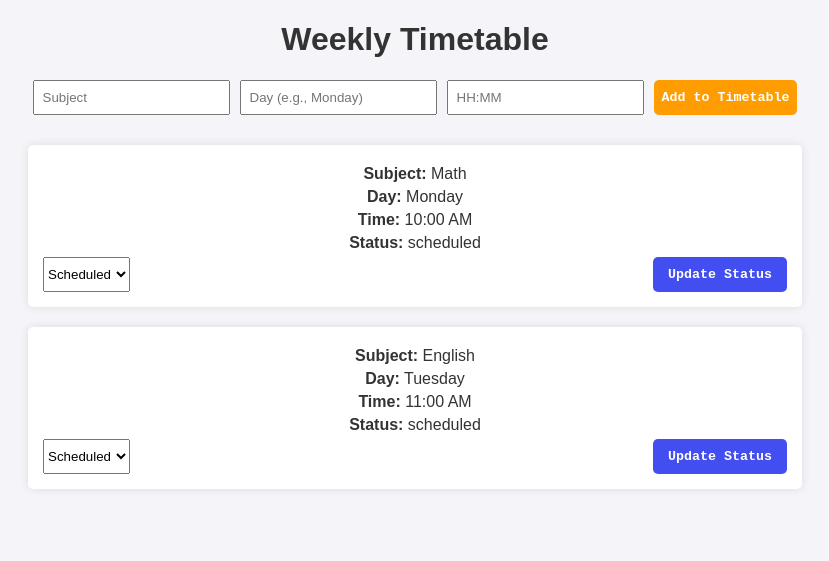
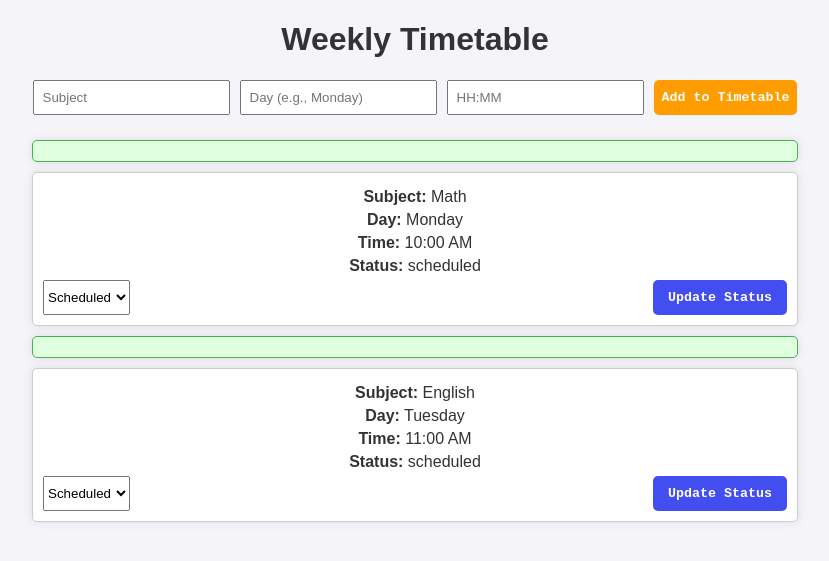
Before and after one commit to crmSaaS/timetable-app, a Node server app: page / in a window 1280 px wide. Shown: the top 561 px of the page, without its empty margins (225-1054 px from the left). Run offline with Node 20, Linux system fonts and the light colour scheme.

Commit message:
fix:#22 add a design

```diff
--- a/app.js
+++ b/app.js
@@ -12,7 +12,7 @@ let timetable = [
 ];
 
 const validDays = new Set([
-  "monday", "tuesday", "wednesday", "thursday", "friday", "saturday", "sunday",
+  "monday", "tuesday", "wednesreday", "thursday", "friday", "saturday", "sunday",
   "Monday", "Tuesday", "Wednesday", "Thursday", "Friday", "Saturday", "Sunday"
 ]);
 
@@ -69,6 +69,7 @@ app.post('/update', (req, res) => {
     task.status = status;
   }
 
+
   res.redirect('/');
 });
 
--- a/public/style.css
+++ b/public/style.css
@@ -91,8 +91,13 @@ body {
         width: 90%; /* Adjusts width for mobile view */
     }
   }
+  .task {
+    padding: 10px;
+    border: 1px solid #ccc;
+    margin: 5px 0;
+  }
 
-  #scheduled12:hover{
-    background-color: #424eef;
-    color: #fff;
+  .task.active {
+    background-color: #e0ffe0; /* Light green for active tasks */
+    border-color: #4caf50; /* Darker green border */
   }
--- a/views/index.ejs
+++ b/views/index.ejs
@@ -20,6 +20,7 @@
 
   <div id="timetable-list">
     <% timetable.forEach(task => { %>
+      <div class="task <%= task.status === 'scheduled' ? 'active' : '' %>"></div>
       <div class="task">
         <p><strong>Subject:</strong> <%= task.subject %></p>
         <p><strong>Day:</strong> <%= task.day %></p>
```
